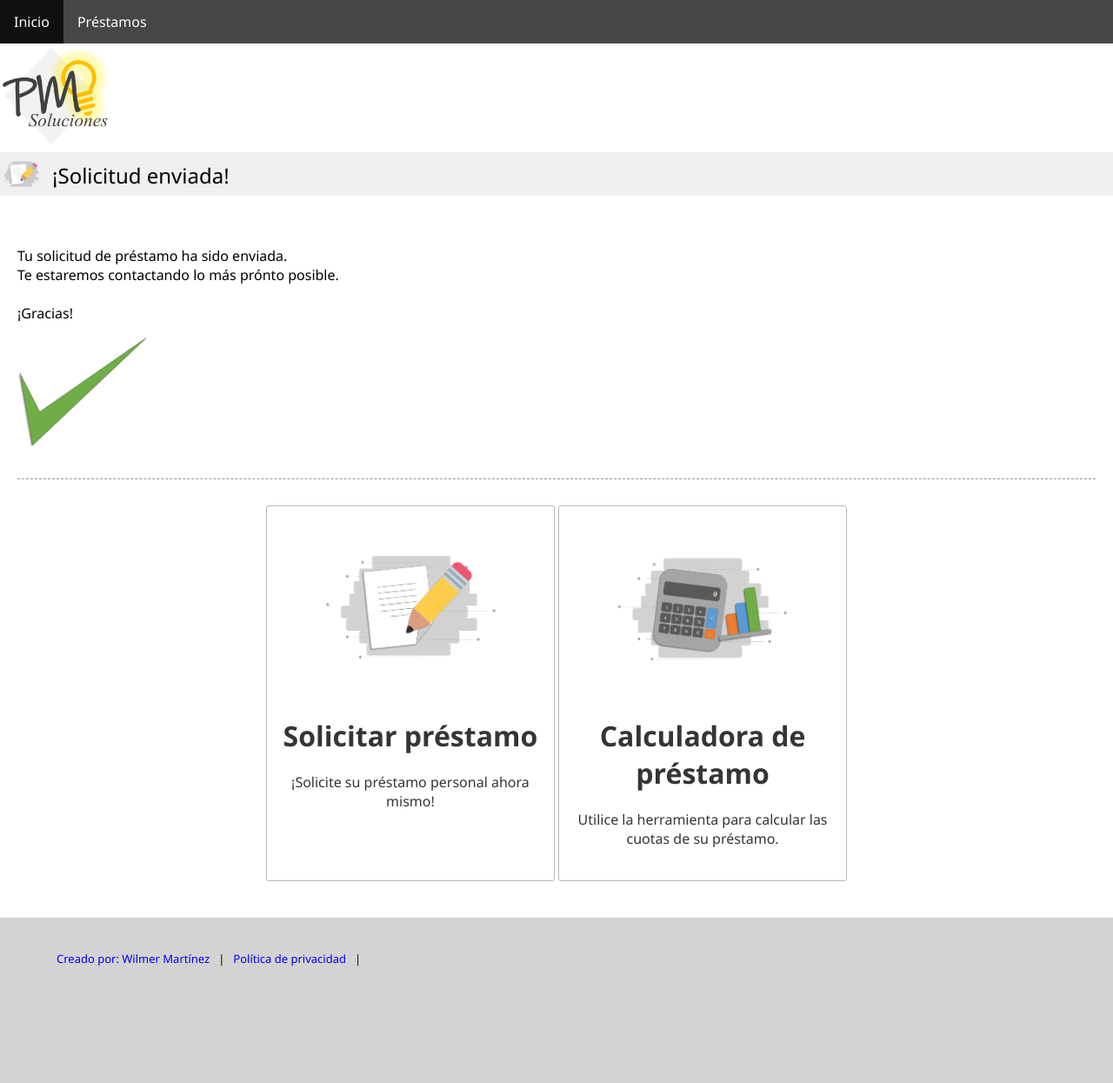
After one commit to wilmerm/company, a Django app: page /prestamos/solicitud/enviada/ in a window 1280 px wide. The commit adds this page. Shown: the whole page at 87% size. Run offline with Django 3.2, Linux system fonts and the light colour scheme; some web fonts are replaced.

Commit message:
Se añadió la página 'prestamos/solicitud/enviada/' y se corregieron errores.

```diff
--- /dev/null
+++ b/base/static/base/css/line.css
@@ -0,0 +1,16 @@
+
+/*
+Estilo para lineas
+*/
+
+
+
+.line1 {
+    border: 0px;
+    border-bottom: 1px solid rgb(150, 150, 150);
+}
+
+.line2 {
+    border: 0px;
+    border-bottom: 1px dashed rgb(150, 150, 150);
+}
--- a/base/templates/base/base.html
+++ b/base/templates/base/base.html
@@ -20,6 +20,7 @@
 
    <link rel="stylesheet" href="{% static 'base/css/base.css' %}" >
    <link rel="stylesheet" href="{% static 'base/css/color.css' %}" >
+   <link rel="stylesheet" href="{% static 'base/css/line.css' %}" >
    <link rel="stylesheet" href="{% static 'base/css/nav.css' %}" >
    <link rel="stylesheet" href="{% static 'base/css/element.css' %}" >
    <link rel="stylesheet" href="{% static 'base/css/form.css' %}" >
--- a/base/var.py
+++ b/base/var.py
@@ -28,7 +28,7 @@ IMG_LOGO = STATIC_URL + "base/img/logo1.png"
 IMG_DEFAULT = IMG_LOGO
 IMG_HOME = IMG_DEFAULT
 # Imagenes genéricas:
-
+IMG_GOOD = STATIC_URL + "base/img/good.png"
 # Imagenes de la aplicación 'prestamos':
 IMG_PRESTAMOS = STATIC_URL + "prestamos/img/prestamos.png"
 IMG_PRESTAMOS_CALCULADORA = STATIC_URL + "prestamos/img/calculadora.png"
--- a/prestamos/forms.py
+++ b/prestamos/forms.py
@@ -13,7 +13,7 @@ class SolicitudForm(forms.Form, Texto):
     cedula = forms.CharField(label="", max_length=13, widget=forms.TextInput(attrs={"placeholder": _("Cédula"), "title": _("Ingrese su número de cédula")}))
     email = forms.EmailField(label="", widget=forms.EmailInput(attrs={"placeholder": _("Correo electrónico"), "title": _("Ingrese su correo electrónico")}))
     telefono = forms.CharField(label="", widget=forms.TextInput(attrs={"placeholder": _("Teléfono"), "title": _("Ingrese su número de teléfono")}))
-    nota = forms.CharField(label="", widget=forms.Textarea(attrs={"placeholder": _("Escriba un breve comentario...")}))
+    nota = forms.CharField(label="", required=False, max_length=2048, widget=forms.Textarea(attrs={"placeholder": _("Escriba un breve comentario...")}))
     consentimiento = forms.BooleanField(label=_("Estoy de acuerdo con la política de privacidad"), widget=forms.CheckboxInput(attrs={"title": _("Indica que estás de acuerdo en enviarnos tus datos para ser evaluado.")}))
 
 
--- /dev/null
+++ b/prestamos/templates/prestamos/solicitud_enviada.html
@@ -0,0 +1,49 @@
+{% extends 'base/base.html' %}
+{% load staticfiles %}
+{% load i18n %}
+
+
+
+
+
+
+
+
+
+
+{% block header %}
+
+{% endblock header %}
+
+
+
+
+{% block content %}
+
+    <div class="padding20px">
+        <div>
+            <p>
+                {% trans "Tu solicitud de préstamo ha sido enviada. <br>Te estaremos contactando lo más prónto posible. <br> <br>¡Gracias! <br>" %}
+            </p>
+            <img style="width: 150px;" src="{{ VAR.IMG_GOOD }}" alt="">
+        </div>
+
+        <br>
+        <hr class="line2">
+        <br>
+
+        <div class="margin0px center">
+            {% for link in links.GetGroups.prestamos %}
+                <a class="post" href="{{ link.Url }}">
+                    <div>
+                        <img src="{{ link.GetImg }}" alt="">
+                        <h1>{{ link }}</h1>
+                        <p>{{ link.description }}</p>
+                    </div>
+                </a>
+            {% endfor %}
+        </div>
+    </div>
+
+
+{% endblock content %}
--- a/prestamos/urls.py
+++ b/prestamos/urls.py
@@ -20,5 +20,6 @@ from . import views
 urlpatterns = [
     path('', views.IndexView.as_view(), name='prestamos'),
     path('solicitud/', views.SolicitudView.as_view(), name='prestamos_solicitud'),
+    path('solicitud/enviada/', views.SolicitudEnviadaView.as_view(), name='prestamos_solicitud_enviada'),
     path('calculadora/', views.CalculadoraView.as_view(), name='prestamos_calculadora'),
 ]
--- a/prestamos/views.py
+++ b/prestamos/views.py
@@ -1,7 +1,7 @@
 
 # Django
 from django.shortcuts import render
-from django.urls import reverse
+from django.urls import reverse, reverse_lazy
 from django.utils.translation import gettext as _
 from django.views.generic import CreateView, DetailView, DeleteView, UpdateView, TemplateView, FormView
 
@@ -39,7 +39,7 @@ class IndexView(TemplateView):
 class SolicitudView(FormView):
     template_name = "prestamos/solicitud.html"
     form_class = SolicitudForm
-    success_url = "reverse()"
+    success_url = reverse_lazy("prestamos_solicitud_enviada")
 
     def get_context_data(self, **kwargs):
         context = super().get_context_data(**kwargs)
@@ -56,8 +56,21 @@ class SolicitudView(FormView):
 
 
 
+class SolicitudEnviadaView(TemplateView):
+    template_name = "prestamos/solicitud_enviada.html"
+
+    def get_context_data(self, **kwargs):
+        context = super().get_context_data(**kwargs)
+        context.update(CONTEXT)
+        context["subtitle"] = _("¡Solicitud enviada!")
+        context["subtitleimg"] = IMG_PRESTAMOS_SOLICITUD
+        return context
+
+
+
+
 class CalculadoraView(TemplateView):
-    template_name = "prestamos/calculadora_amortizacion.html"
+    template_name = "prestamos/calculadora.html"
 
     def get_context_data(self, **kwargs):
         context = super().get_context_data(**kwargs)
```
Also changed, not shown: prestamos/updates.txt (added, +10 -0 lines), base/static/base/img/good.png (added), prestamos/templates/prestamos/calculadora.html (renamed from prestamos/templates/prestamos/calculadora_amortizacion.html).
